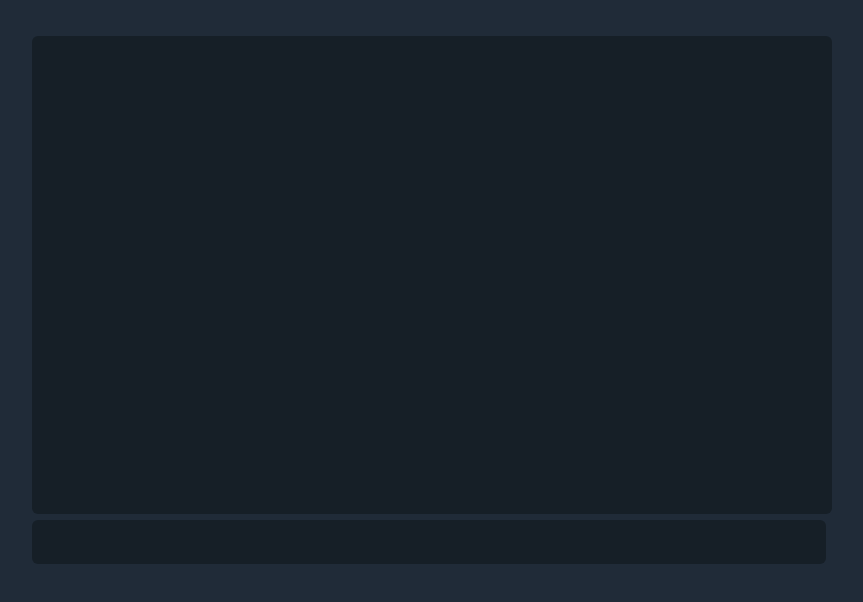
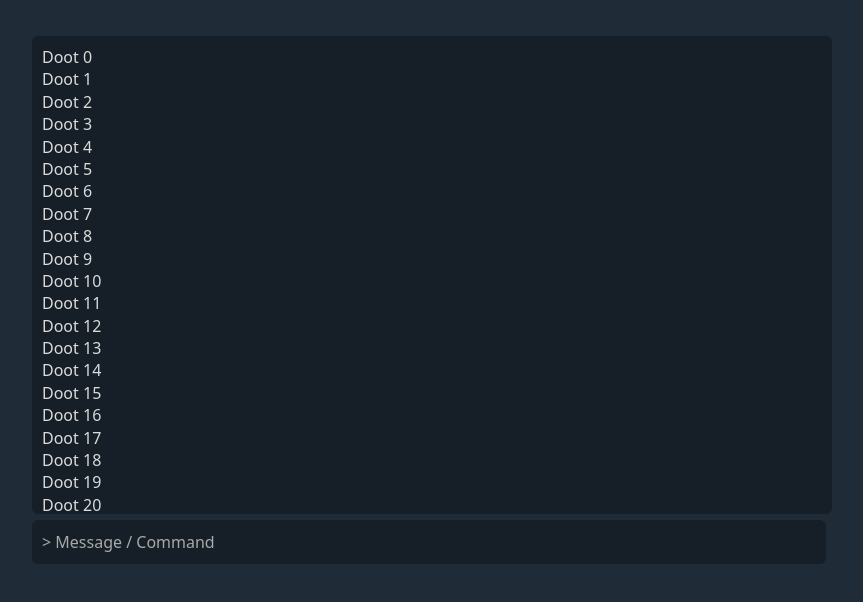
Before and after one commit to Jdender/splisini, a React (Vite) app: page / in a window 1280 px wide. Shown: the top 602 px of the page, without its empty margins (208-1071 px from the left). Built offline with nearby package versions, Linux system fonts and the light colour scheme.

Commit message:
Fix: Make the li's in Output have a key prop

```diff
--- a/src/App.tsx
+++ b/src/App.tsx
@@ -22,7 +22,10 @@ const reducer = (state: string[], action: Action) => {
 
 export const App = () => {
 
-    const [buffer, dispatch] = useReducer(reducer, []);
+    const defaul = [...Array(30).keys()]
+        .map(i => `Doot ${i}`);
+
+    const [buffer, dispatch] = useReducer(reducer, defaul);
 
     return <div className="container">
 
--- a/src/Input.tsx
+++ b/src/Input.tsx
@@ -17,6 +17,8 @@ export const Input: FC<Props> = ({ dispatch }) => {
         value={content}
         onChange={e => setContent(e.target.value)}
 
+        placeholder="> Message / Command"
+
         onKeyPress={e => {
 
             if (e.key !== 'Enter') return;
--- a/src/Output.tsx
+++ b/src/Output.tsx
@@ -24,8 +24,8 @@ export const Output: FC<Props> = ({ buffer }) => {
         className="output"
         ref={ul}
 
-        children={buffer.map(str =>
-            <li>{str}</li>
+        children={buffer.map((str, i) =>
+            <li key={i}>{str}</li>
         )}
     />;
 };
```
